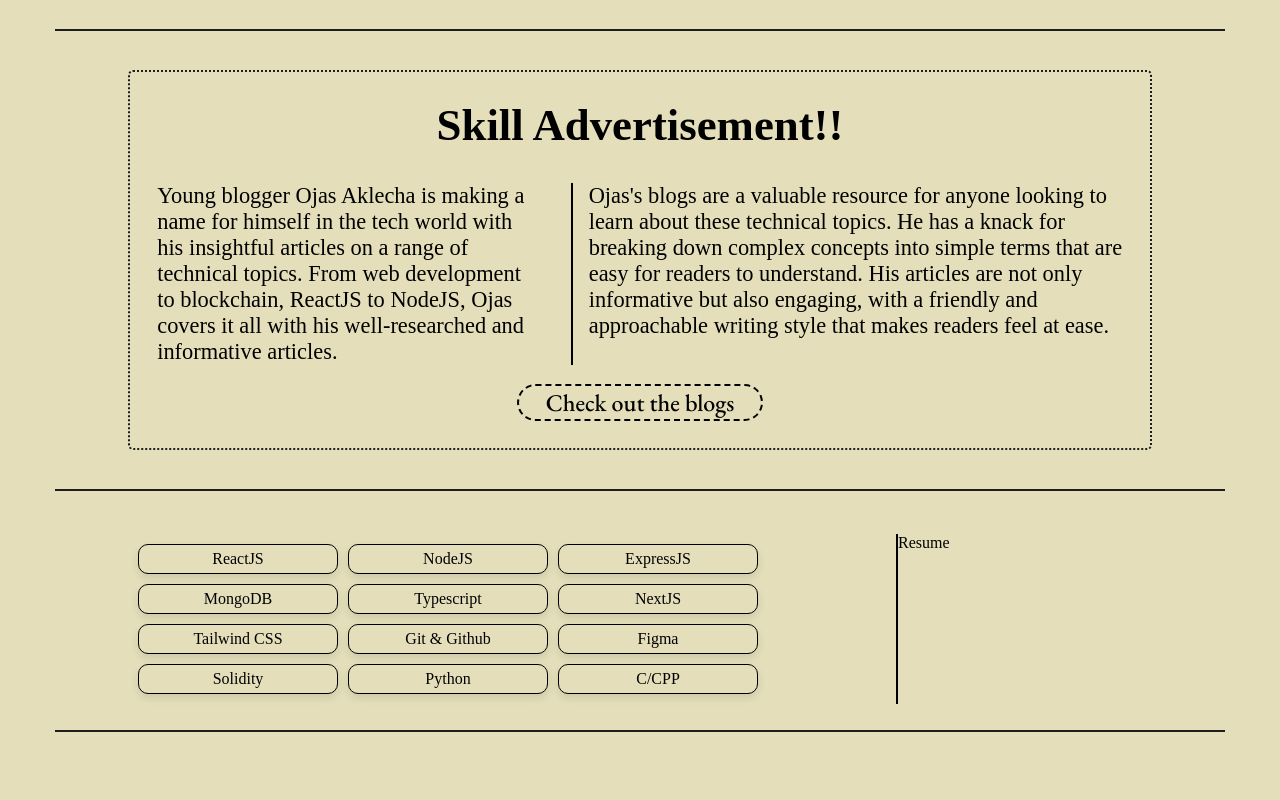
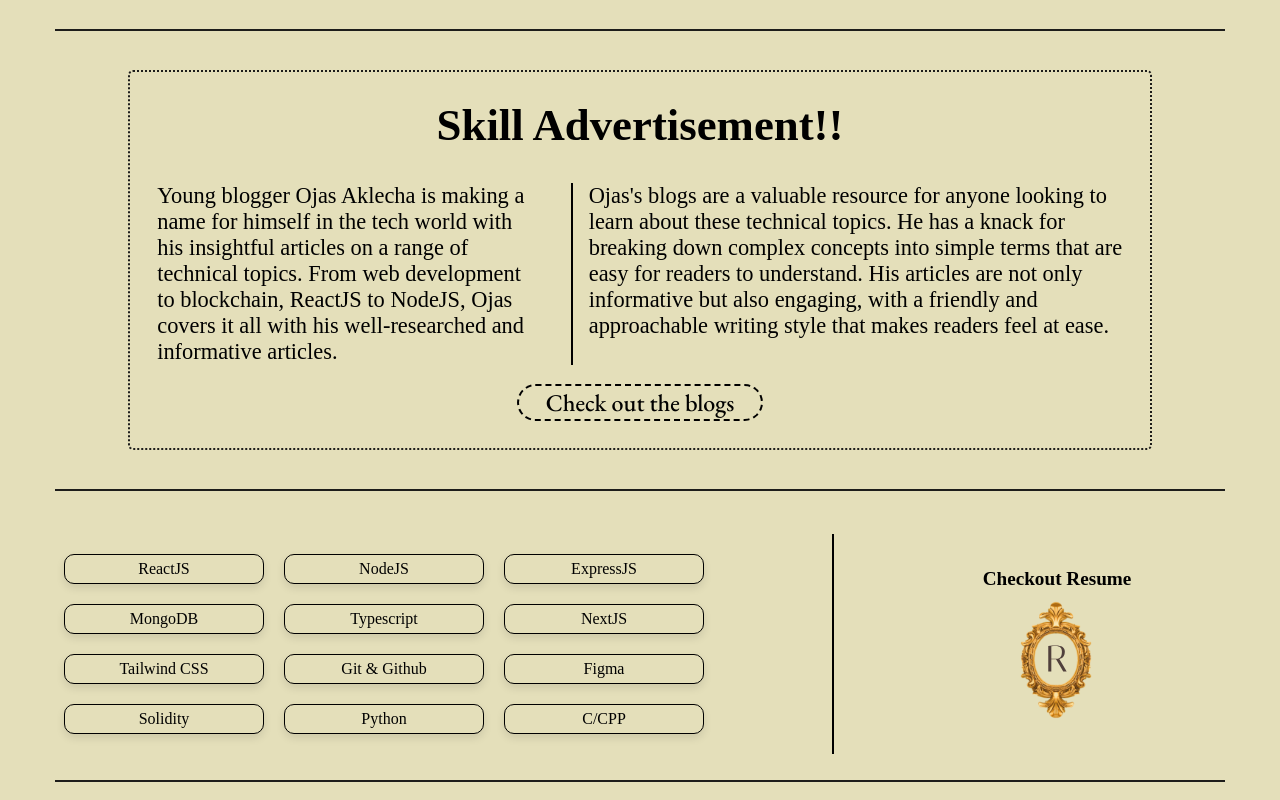
Before and after one commit to ojasaklechayt/Ojas_Aklecha-Paper_Portfolio, a React (Vite) app: page / in a window 1280 px wide. Shown: the part 1366-2166 px from the top of the page. Before the commit the page ends 2116 px from the top, so only its background shows below. Built offline with nearby package versions, Linux system fonts and the light colour scheme; a web font is replaced by a local one.

Commit message:
Resume and Responsiveness

```diff
--- a/src/components/SectionThree/sectionthree.css
+++ b/src/components/SectionThree/sectionthree.css
@@ -1,17 +1,21 @@
 /* sectionthree.css */
-.sectionthree{
+
+/* Base styles */
+.sectionthree {
     display: flex;
     flex-direction: row;
     margin: 2% 0;
 }
+
 .subsectionthree {
-    align-self:baseline;
+    align-self: baseline;
     display: grid;
     grid-template-columns: repeat(auto-fit, minmax(200px, 1fr));
-    grid-gap: 10px;
+    grid-gap: 20px;
     max-width: 800px;
-    margin: 0 10%;
-    padding: 10px;
+    margin: 0 5%;
+    padding: 20px 0;
+    padding-right: 5%;
 }
 
 .skill-wrap {
@@ -28,7 +32,8 @@
 .skill-wrap:hover {
     transform: scale(1.05);
 }
-.skill-wrap p{
+
+.skill-wrap p {
     background-color: transparent;
     cursor: pointer;
 }
@@ -36,3 +41,79 @@
 .vertical-line {
     border: 1px solid black;
 }
+
+.resume {
+    display: flex;
+    width: 100%;
+    align-items: center;
+    justify-content: center;
+    flex-direction: column;
+    gap: 10px;
+    /* Changed from 10% to 10px */
+}
+
+.resume h3 {
+    font-size: 1.2rem;
+}
+
+.resume img {
+    height: 15vh;
+    opacity: 0.9;
+    cursor: pointer;
+}
+
+/* Media queries */
+/* For screens smaller than or equal to 1000px */
+@media (max-width: 1000px) {
+    .sectionthree {
+        flex-direction: column;
+        margin: 2% 5%;
+    }
+
+    .subsectionthree {
+        grid-template-columns: repeat(auto-fit, minmax(200px, 0.5fr));
+        padding: 20px 0;
+    }
+
+    .skill-wrap {
+        padding: 2px;
+    }
+
+    .resume {
+        margin-top: 5%;
+    }
+}
+
+/* For screens smaller than or equal to 768px */
+@media (max-width: 768px) {
+    .subsectionthree {
+        max-width: 650px;
+        grid-template-columns: repeat(auto-fit, minmax(150px, 1fr));
+        margin: 0;
+    }
+
+    .resume img {
+        height: 20vh;
+    }
+}
+
+/* For screens smaller than or equal to 480px */
+@media (max-width: 480px) {
+    .subsectionthree {
+        padding-left: 10%;
+        padding-bottom: 15%;
+        max-width: 250px;
+        grid-template-columns: repeat(auto-fit, minmax(100px, 1fr));
+        margin: 0;
+        padding-right: 10px;
+    }
+
+    .resume img {
+        height: 15vh;
+    }
+
+    .vertical-line{
+        align-self: center;
+        width: 80%;
+    }
+}
--- a/src/components/SectionThree/sectionthree.tsx
+++ b/src/components/SectionThree/sectionthree.tsx
@@ -1,4 +1,5 @@
 import "./sectionthree.css";
+import resumeframe from "../../assets/resumeframe.svg";
 
 interface skill {
     name: string;
@@ -61,6 +62,10 @@ const Skills: Skills = {
     },
 };
 
+function downloadresume() {
+    window.open("https://drive.google.com/file/d/1i9yyTRfmfG47cYIbfZZy3FI0yfyQ0o7p/view?usp=sharing");
+}
+
 const Sectionthree: React.FC = () => {
     return (
         <div className="sectionthree">
@@ -72,7 +77,7 @@ const Sectionthree: React.FC = () => {
                 ))}
             </div>
             <hr className="vertical-line"/>
-            <div className="resume">Resume</div>
+            <div className="resume"><h3>Checkout Resume</h3><img onClick={downloadresume} src={resumeframe} alt="Resumeframe" /></div>
         </div>
     );
 };
```
Also changed, not shown: src/assets/resumeframe.svg (added).
